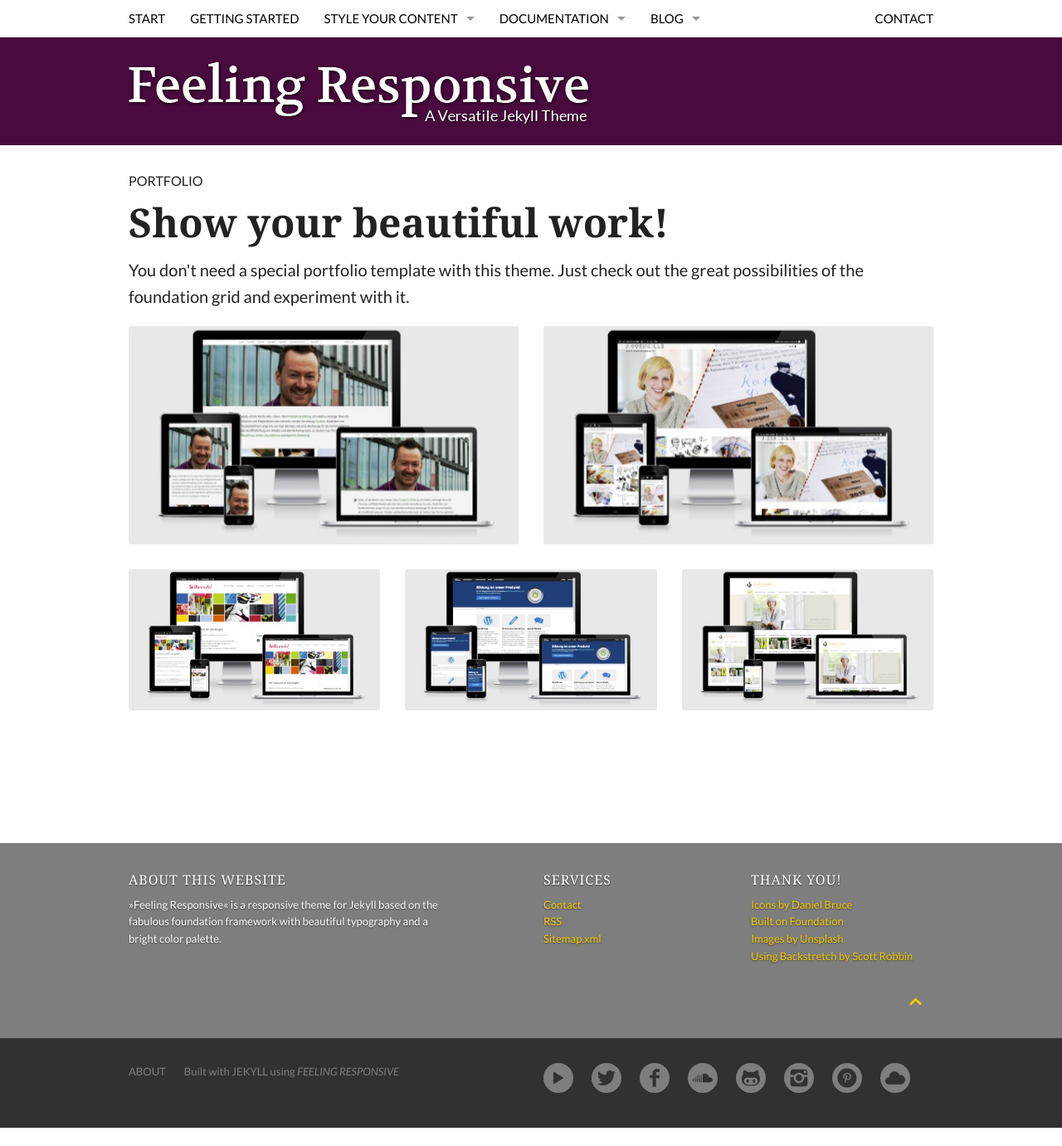
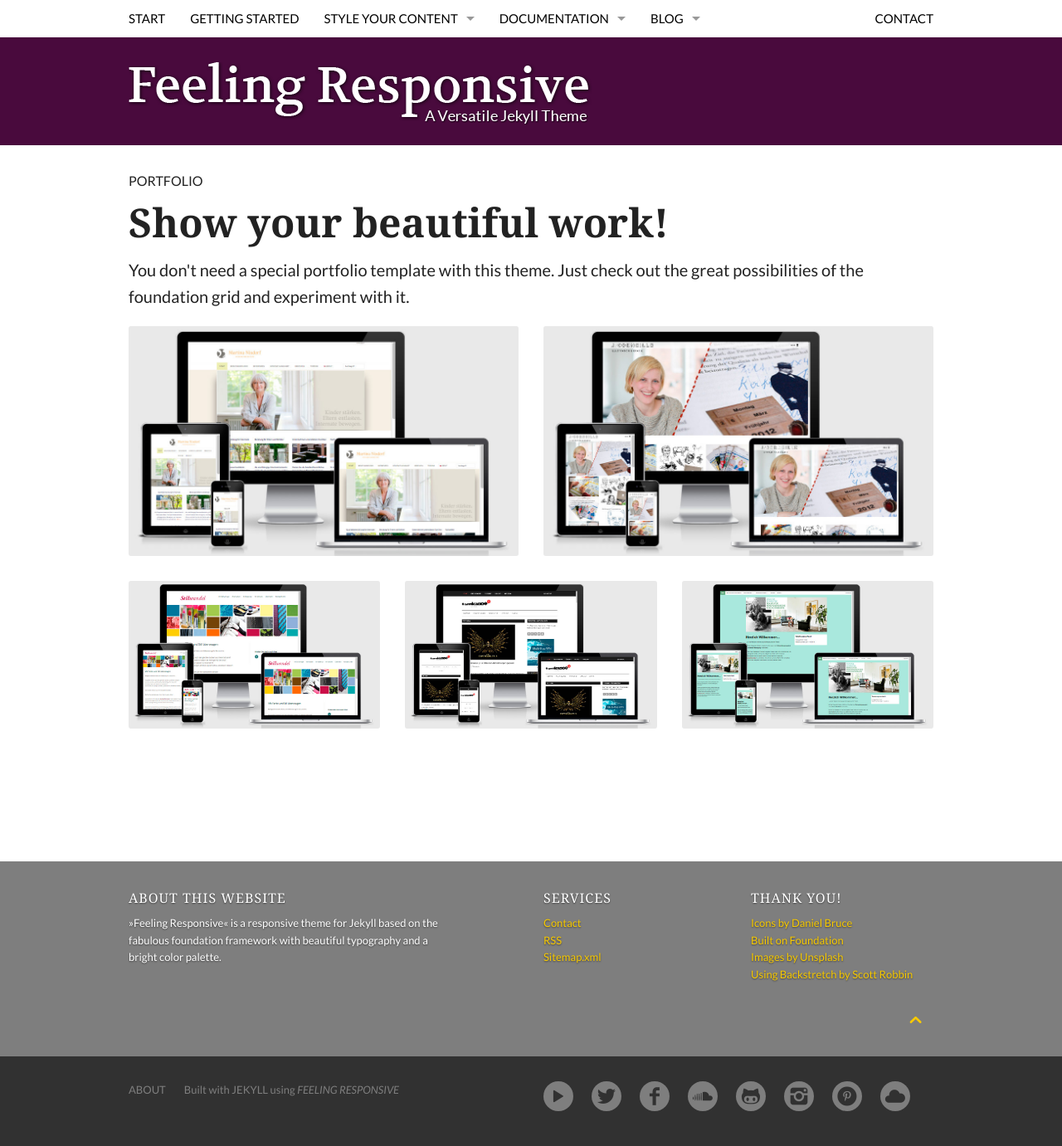
Before and after one commit to hairibar/feeling-responsive, a Jekyll site: the page built from _posts/design/2014-09-10-portfolio.md, in a window 1280 px wide. Shown: the whole page at 83% size. Built offline with Jekyll 4.4.1, drawn with Linux system fonts in a browser that asks for light colours; some web fonts are replaced; before the commit the page ends 1359 px from its top, so only the background shows below that.

Commit message:
Screenshots Update

```diff
--- a/_posts/design/2014-09-10-portfolio.md
+++ b/_posts/design/2014-09-10-portfolio.md
@@ -11,25 +11,25 @@ categories:
 
 <div class="row">
     <div class="medium-6 columns bottom-30">
-        <img src="{{ site.url }}/assets/img/screenshot_website_moritz-mo-sauer_500x.jpg" alt="">
+        <img src="{{ site.url }}/assets/img/webdesign_screenshot_nixdorf.jpg" alt="">
     </div><!-- /.medium-6.columns -->
 
     <div class="medium-6 columns bottom-30">
-        <img src="{{ site.url }}/assets/img/screenshot_website_jcorneille_500x.jpg" alt="">
+        <img src="{{ site.url }}/assets/img/webdesign_screenshot_jcorneille.jpg" alt="">
     </div><!-- /.medium-6.columns -->
 </div><!-- /.row -->
 
 
 <div class="row top-30">
     <div class="medium-4 columns">
-        <img src="{{ site.url }}/assets/img/screenshot_website_stilwandel_500x.jpg" alt="">
+        <img src="{{ site.url }}/assets/img/webdesign_screenshot_stilwandel.jpg" alt="">
     </div><!-- /.medium-4.columns -->
 
     <div class="medium-4 columns">
-        <img src="{{ site.url }}/assets/img/screenshot_website_seminare_500x.jpg" alt="">
+        <img src="{{ site.url }}/assets/img/webdesign_screenshot_tarnkappe.jpg" alt="">
     </div><!-- /.medium-4.columns -->
 
     <div class="medium-4 columns">
-        <img src="{{ site.url }}/assets/img/screenshot_website_nixdorf_500x.jpg" alt="">
+        <img src="{{ site.url }}/assets/img/webdesign_screenshot_schriefer.jpg" alt="">
     </div><!-- /.medium-4.columns -->
 </div><!-- /.row -->
```
Also changed, not shown: assets/img/screenshot_website_jcorneille_500x.jpg (deleted), assets/img/screenshot_website_moritz-mo-sauer_500x.jpg (deleted), assets/img/screenshot_website_nixdorf_500x.jpg (deleted), assets/img/screenshot_website_seminare_500x.jpg (deleted), assets/img/screenshot_website_stilwandel_500x.jpg (deleted), assets/img/webdesign_screenshot_jcorneille.jpg (added), assets/img/webdesign_screenshot_nixdorf.jpg (added), assets/img/webdesign_screenshot_phlow.jpg (added), assets/img/webdesign_screenshot_schriefer.jpg (added), assets/img/webdesign_screenshot_stilwandel.jpg (added), assets/img/webdesign_screenshot_tarnkappe.jpg (added).
